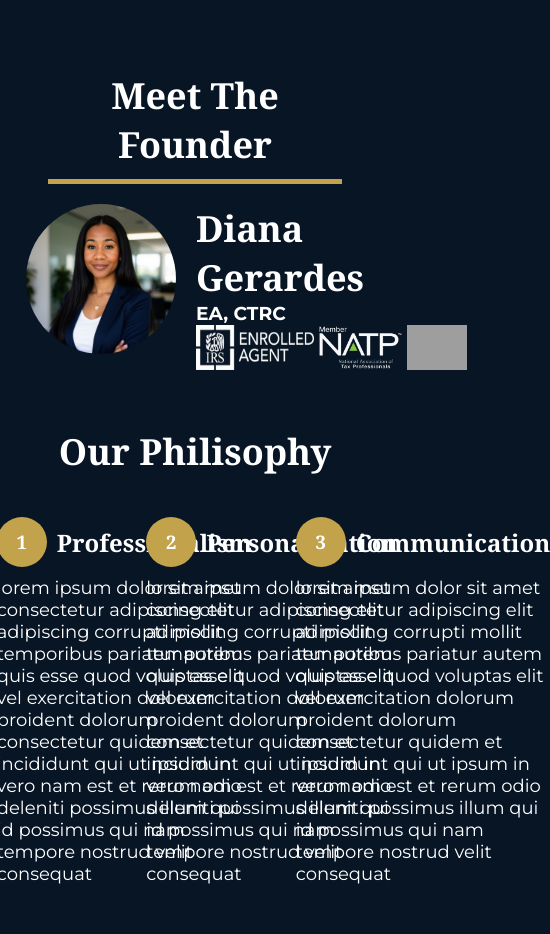
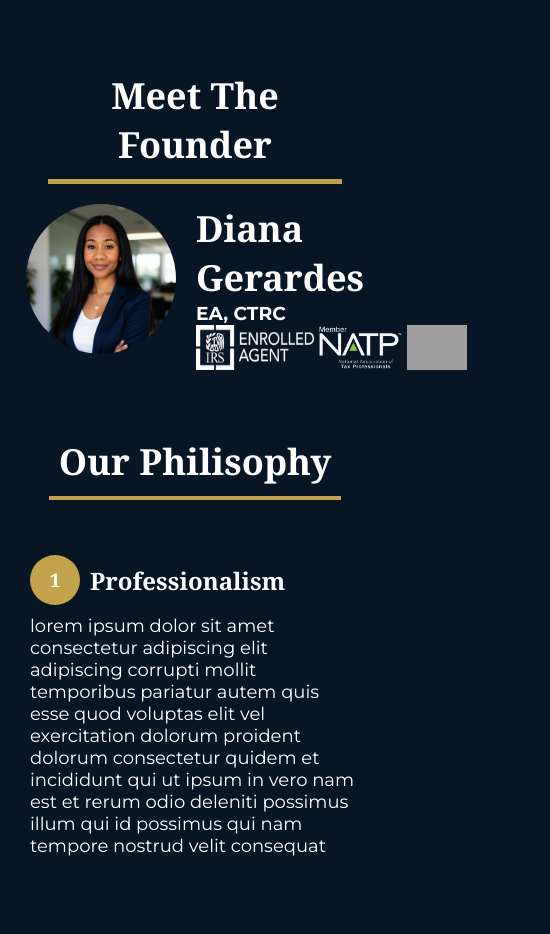
Before and after one commit to huskiiboi/RDG-web, a plain HTML site: page about.html in a window 390 px wide. Shown: the part 112-1046 px from the top of the page, 550 px wide, since content can reach past the window. Drawn offline with Linux system fonts and the light colour scheme; grey boxes are pictures that could not be loaded.

Commit message:
fixed mobile philosophy layout

```diff
--- a/styles.css
+++ b/styles.css
@@ -448,8 +448,10 @@ nav {
 
     h1 {
         margin: 5px;
+        padding: 10px;
         font-size: 36px;
         font-family: var(--font-serif);
+        border-bottom: 4px solid var(--gold);
     }
 
     h2 {
@@ -941,4 +943,15 @@ footer {
     .services .advisory-image {
         order: 2;
     }
+
+    .philosophy {
+        display: flex;
+        flex-direction: column;
+        align-items: center;
+    }
+
+    .philosophy .card {
+        width: fit-content;
+        padding: 30px;
+    }
 }
```
Also changed, not shown: index.html (+4 -5 lines).
